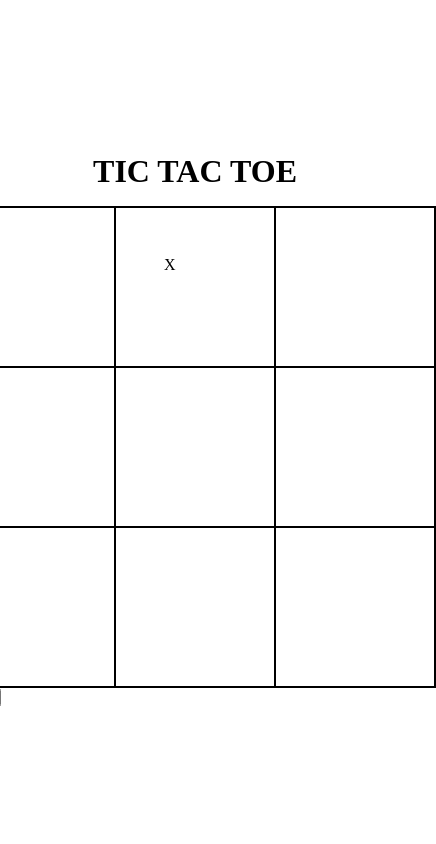
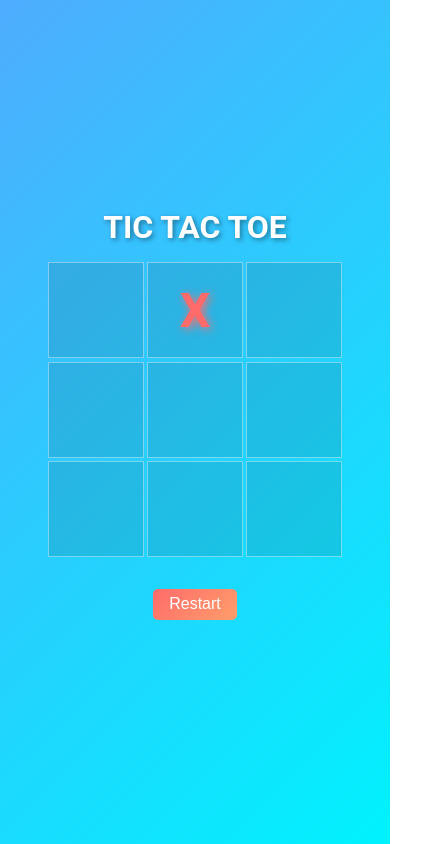
Before and after one commit to Benighter/Tic-tac-toe-2, a plain HTML site: page index.html in a window 390 px wide. Both pictures are taken after a click on the element 195 px from the left and 287 px from the top of the page. Shown: the whole page, 436 px wide, since content can reach past the window. Drawn offline with Linux system fonts and the light colour scheme.

Commit message:
added style

```diff
--- a/app.js
+++ b/app.js
@@ -18,15 +18,16 @@ let winningCombo = [
 
 cell.forEach((cell) => {
     cell.addEventListener("click", function () {
-    // console.log("clicked:", cell.getAttribute("data-index"))
       let index = cell.getAttribute("data-index");
       if (gameBoard[index] === "" && gameActive) {
         gameBoard[index] = currentPlayer;
         cell.textContent = currentPlayer;
+        cell.classList.add(currentPlayer);
 
+        setTimeout(() => {
           if (checkWins()) {
             gameActive = false;
-        alert(`player ${currentPlayer} wins!!!`);
+            alert(`Player ${currentPlayer} wins!!!`);
             return;
           }
 
@@ -37,6 +38,7 @@ cell.forEach((cell) => {
           }
 
           currentPlayer = currentPlayer === "X" ? "O" : "X";
+        }, 10);
       }
     });
   });
@@ -56,10 +58,11 @@ function checkWins() {
   }
 
   function restart() {
+    gameBoard = ["", "", "", "", "", "", "", "", ""];
+    currentPlayer = "X";
+    gameActive = true;
     cell.forEach((cell) => {
-    gameBoard = ["", "", "", "", "", "", "", "", ""];
       cell.textContent = "";
-    currentPlayer = "X"
-    gameState = true;
+      cell.className = "cell";
     });
   }
--- a/index.html
+++ b/index.html
@@ -1,10 +1,10 @@
 <!DOCTYPE html>
 <html lang="en">
   <head>
-    <meta charset="UTF-8">
-    <meta name="viewport" content="width=device-width, initial-scale=1.0">
+    <meta charset="UTF-8" />
+    <meta name="viewport" content="width=device-width, initial-scale=1.0" />
     <title>Tic Tac Toe</title>
-    <link rel="stylesheet" href="style.css">
+    <link rel="stylesheet" href="style.css" />
     <script src="app.js" defer></script>
   </head>
   <body>
@@ -22,7 +22,9 @@
         <div class="cell" data-index="8"></div>
       </div>
 
+      <div class="reset-button">
         <button onclick="restart()">Restart</button>
+      </div>
     </div>
   </body>
 </html>
--- a/style.css
+++ b/style.css
@@ -10,28 +10,133 @@ body {
     display: flex;
     justify-content: center;
     align-items: center;
+    background: linear-gradient(135deg, #4facfe, #00f2fe);
+    font-family: 'Roboto', sans-serif;
+    overflow: hidden;
   }
 
   .heading {
     text-align: center;
     margin: 1rem 0;
+    font-size: 3rem;
+    color: #ffffff;
+    text-shadow: 2px 2px 5px rgba(0, 0, 0, 0.4);
   }
 
   .cells {
-    border: .1rem solid #000000;
     display: grid;
     grid-template-columns: repeat(3, 1fr);
-
+    gap: 0.2rem;
   }
 
-.cells div:hover {
-    background-color: beige;
+  .cell {
+    border: 0.1rem solid rgba(255, 255, 255, 0.4);
+    width: 9rem;
+    height: 9rem;
+    display: flex;
+    justify-content: center;
+    align-items: center;
+    font-size: 5rem;
+    font-weight: bold;
+    color: rgba(255, 255, 255, 0.8);
+    background: rgba(0, 0, 0, 0.1);
+    cursor: pointer;
+    transition: transform 0.2s, background-color 0.4s ease;
   }
 
-.cells div{
-    border: .1rem solid #000000;
-    width: 10rem;
-    height: 10rem;
-    padding: 3rem;
+  .cell:hover {
+    background-color: rgba(255, 255, 255, 0.2);
+    transform: scale(1.1);
+  }
+
+  .cell:active {
+    transform: scale(0.95);
+  }
+
+  .cell.X {
+    color: #ff6b6b;
+    text-shadow: 2px 2px 10px #ff6b6b;
+  }
+
+  .cell.O {
+    color: #09ff00;
+    text-shadow: 2px 2px 10px #09ff00;
+  }
+
+
+  .reset-button {
+    margin: 2rem auto;
+    text-align: center;
+  }
+
+  .reset-button button {
+    padding: 0.5rem 1.5rem;
+    font-size: 1.5rem;
+    color: #ffffff;
+    background: linear-gradient(135deg, #ff6b6b, #ff9e6b);
+    border: none;
+    border-radius: 5px;
     cursor: pointer;
+    transition: transform 0.2s, box-shadow 0.4s;
   }
+
+  .reset-button button:hover {
+    transform: scale(1.05);
+    box-shadow: 0 5px 15px rgba(255, 107, 107, 0.5);
+  }
+
+  .reset-button button:active {
+    transform: scale(0.95);
+    box-shadow: none;
+  }
+
+  @media (max-width: 768px) {
+    .cell {
+      width: 8rem;
+      height: 8rem;
+      font-size: 4rem;
+    }
+
+    .reset-button button {
+      padding: 0.5rem 1.2rem;
+      font-size: 1.3rem;
+    }
+
+    .heading {
+      font-size: 2.5rem;
+    }
+  }
+
+  @media (max-width: 480px) {
+    .cell {
+      width: 6rem;
+      height: 6rem;
+      font-size: 3rem;
+    }
+
+    .reset-button button {
+      padding: 0.4rem 1rem;
+      font-size: 1rem;
+    }
+
+    .heading {
+      font-size: 2rem;
+    }
+  }
+
+  @media (max-width: 298px) {
+    .cell {
+      width: 3rem;
+      height: 3rem;
+      font-size: 1.5rem;
+    }
+
+    .reset-button button {
+      padding: 0.2rem .5rem;
+      font-size: .5rem;
+    }
+
+    .heading {
+      font-size: 1rem;
+    }
+  }
```
Lines whose indentation alone changed are shown as unchanged.
